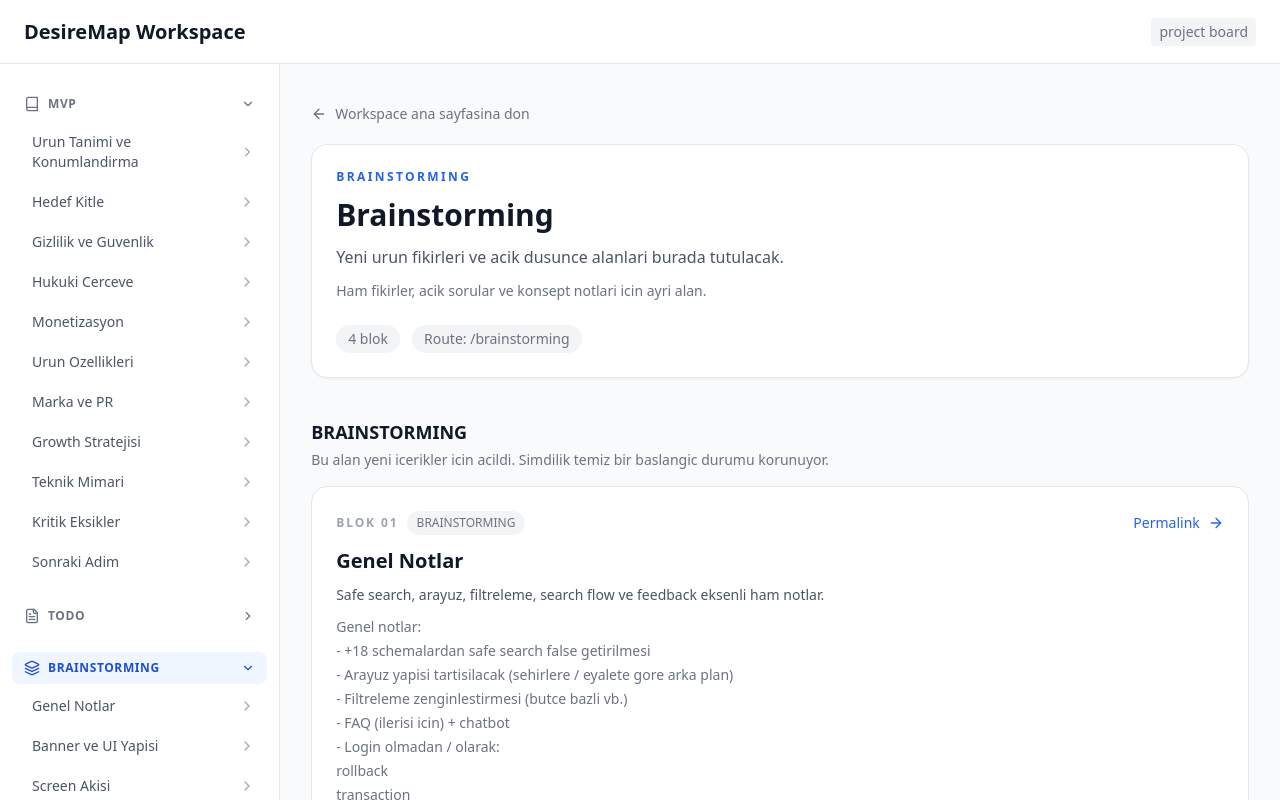
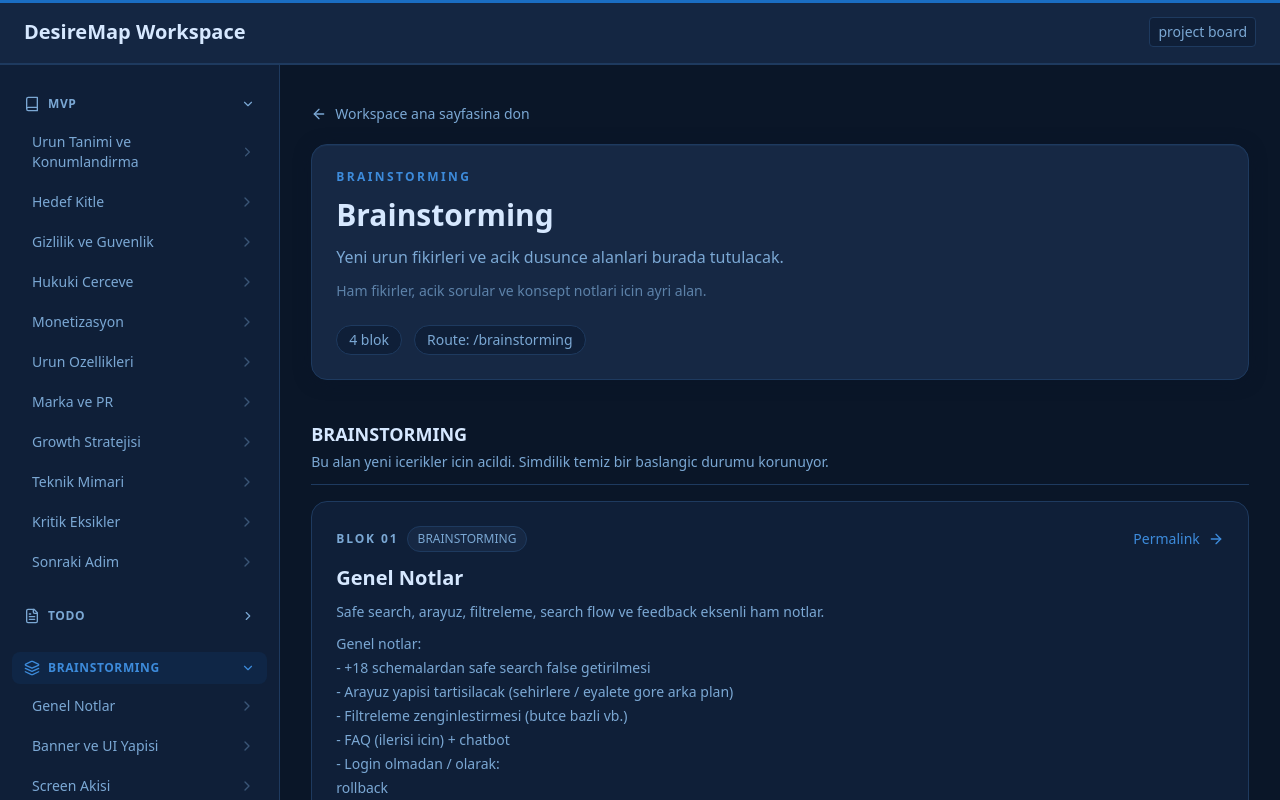
Before and after one commit to ubterzioglu/desiredash, a Next.js app: page /brainstorming in a window 1280 px wide. Shown: the top 800 px of the page. Built offline with nearby package versions, Linux system fonts and the light colour scheme; no server answers.

Commit message:
easy booking

```diff
--- a/src/components/layout/DocsShell.tsx
+++ b/src/components/layout/DocsShell.tsx
@@ -87,7 +87,7 @@ export default function DocsShell({ children }: DocsShellProps) {
     <div className="docs-shell">
       <a
         href="#docs-main-content"
-        className="sr-only fixed left-4 top-4 z-[60] rounded-md bg-white px-4 py-2 text-sm font-medium text-gray-900 shadow-lg focus:not-sr-only focus:outline-none focus:ring-2 focus:ring-primary-500"
+        className="sr-only fixed left-4 top-4 z-[60] rounded-md bg-canvas-elevated px-4 py-2 text-sm font-medium text-ink-primary shadow-lg ring-1 ring-canvas-border focus:not-sr-only focus:outline-none focus:ring-2 focus:ring-xp-blue"
       >
         Skip to main content
       </a>
--- a/src/components/layout/Header.tsx
+++ b/src/components/layout/Header.tsx
@@ -14,14 +14,14 @@ export default function Header({
   menuButtonRef,
 }: HeaderProps) {
   return (
-    <header className="fixed inset-x-0 top-0 z-50 h-[var(--docs-header-height)] border-b border-gray-200 bg-white/95 backdrop-blur">
+    <header className="fixed inset-x-0 top-0 z-50 h-[var(--docs-header-height)] border-b border-canvas-border bg-canvas-elevated/95 backdrop-blur" style={{ boxShadow: '0 1px 0 0 #1E3A5F, inset 0 3px 0 0 #1A6DC2' }}>
       <div className="flex h-full items-center justify-between px-4 lg:px-6">
         <div className="flex items-center gap-4">
           <button
             ref={menuButtonRef}
             type="button"
             onClick={onMenuToggle}
-            className="rounded-lg p-2 transition-colors hover:bg-gray-100 focus-visible:outline-none focus-visible:ring-2 focus-visible:ring-primary-500 focus-visible:ring-offset-2 lg:hidden"
+            className="rounded-lg p-2 text-ink-muted transition-colors hover:bg-canvas-base hover:text-ink-primary focus-visible:outline-none focus-visible:ring-2 focus-visible:ring-xp-blue focus-visible:ring-offset-2 focus-visible:ring-offset-canvas-elevated lg:hidden"
             aria-label={
               isSidebarOpen
                 ? 'Close documentation navigation'
@@ -38,13 +38,13 @@ export default function Header({
           </button>
           <Link
             href="/"
-            className="rounded-md text-xl font-semibold text-gray-900 transition-colors hover:text-primary-600 focus-visible:outline-none focus-visible:ring-2 focus-visible:ring-primary-500 focus-visible:ring-offset-2"
+            className="rounded-md text-xl font-semibold text-ink-primary transition-colors hover:text-xp-blue-light focus-visible:outline-none focus-visible:ring-2 focus-visible:ring-xp-blue focus-visible:ring-offset-2 focus-visible:ring-offset-canvas-elevated"
           >
             DesireMap Workspace
           </Link>
         </div>
         <div className="flex items-center gap-4">
-          <span className="text-sm text-gray-500 bg-gray-100 px-2 py-1 rounded">
+          <span className="text-sm text-ink-muted bg-canvas-surface border border-canvas-border px-2 py-1 rounded">
             project board
           </span>
         </div>
--- a/src/components/layout/MainContent.tsx
+++ b/src/components/layout/MainContent.tsx
@@ -27,34 +27,34 @@ export default function MainContent({ categorySlug }: MainContentProps) {
         {contentView.backLink && (
           <Link
             href={contentView.backLink.href}
-            className="inline-flex items-center gap-2 rounded-md text-sm font-medium text-gray-500 transition-colors hover:text-gray-900 focus-visible:outline-none focus-visible:ring-2 focus-visible:ring-primary-500 focus-visible:ring-offset-2"
+            className="inline-flex items-center gap-2 rounded-md text-sm font-medium text-ink-muted transition-colors hover:text-ink-primary focus-visible:outline-none focus-visible:ring-2 focus-visible:ring-xp-blue focus-visible:ring-offset-2 focus-visible:ring-offset-canvas-base"
           >
             <ArrowLeft size={16} aria-hidden="true" />
             {contentView.backLink.label}
           </Link>
         )}
 
-        <div className="rounded-2xl border border-gray-200 bg-white p-6 shadow-sm">
+        <div className="rounded-2xl border border-canvas-border bg-canvas-elevated p-6 shadow-sm" style={{ boxShadow: '0 2px 16px rgba(10,22,40,0.7), inset 0 1px 0 rgba(61,139,219,0.08)' }}>
           {contentView.eyebrow && (
-            <p className="text-xs font-semibold uppercase tracking-[0.2em] text-primary-600">
+            <p className="text-xs font-semibold uppercase tracking-[0.2em] text-xp-blue-light">
               {contentView.eyebrow}
             </p>
           )}
-          <h1 className="mt-3 text-3xl font-bold text-gray-900">
+          <h1 className="mt-3 text-3xl font-bold text-ink-primary">
             {contentView.title}
           </h1>
-          <p className="mt-3 max-w-3xl text-base text-gray-600">
+          <p className="mt-3 max-w-3xl text-base text-ink-muted">
             {contentView.description}
           </p>
           {contentView.supportingText && (
-            <p className="mt-3 max-w-3xl text-sm text-gray-500">
+            <p className="mt-3 max-w-3xl text-sm text-ink-muted opacity-70">
               {contentView.supportingText}
             </p>
           )}
           {contentView.metaBadges && contentView.metaBadges.length > 0 && (
-            <div className="mt-6 flex flex-wrap gap-3 text-sm text-gray-500">
+            <div className="mt-6 flex flex-wrap gap-3 text-sm text-ink-muted">
               {contentView.metaBadges.map((metaBadge) => (
-                <span key={metaBadge} className="rounded-full bg-gray-100 px-3 py-1">
+                <span key={metaBadge} className="rounded-full bg-canvas-surface border border-canvas-border px-3 py-1">
                   {metaBadge}
                 </span>
               ))}
@@ -62,15 +62,15 @@ export default function MainContent({ categorySlug }: MainContentProps) {
           )}
 
           {contentView.search && (
-            <div className="mt-8 border-t border-gray-200 pt-6">
+            <div className="mt-8 border-t border-canvas-border pt-6">
               <div className="mb-2 flex items-center justify-between gap-3">
                 <label
                   htmlFor={searchInputId}
-                  className="text-sm font-medium text-gray-700"
+                  className="text-sm font-medium text-ink-muted"
                 >
                   {contentView.search.label}
                 </label>
-                <span className="rounded-full bg-amber-50 px-3 py-1 text-xs font-semibold uppercase tracking-[0.16em] text-amber-700">
+                <span className="rounded-full bg-xp-yellow/10 border border-xp-yellow/30 px-3 py-1 text-xs font-semibold uppercase tracking-[0.16em] text-xp-yellow">
                   Placeholder UI
                 </span>
               </div>
@@ -84,15 +84,15 @@ export default function MainContent({ categorySlug }: MainContentProps) {
                   autoComplete="off"
                   aria-readonly="true"
                   aria-describedby={searchHelperId}
-                  className="w-full rounded-lg border border-gray-200 bg-gray-50 py-3 pl-11 pr-4 text-sm text-gray-500 focus-visible:border-transparent focus-visible:outline-none focus-visible:ring-2 focus-visible:ring-primary-500"
+                  className="w-full rounded-lg border border-canvas-border bg-canvas-surface py-3 pl-11 pr-4 text-sm text-ink-muted placeholder:text-ink-muted/50 focus-visible:border-transparent focus-visible:outline-none focus-visible:ring-2 focus-visible:ring-xp-blue"
                 />
                 <Search
-                  className="absolute left-4 top-1/2 -translate-y-1/2 text-gray-400"
+                  className="absolute left-4 top-1/2 -translate-y-1/2 text-ink-muted opacity-40"
                   size={18}
                   aria-hidden="true"
                 />
               </div>
-              <p id={searchHelperId} className="mt-2 text-sm text-gray-400">
+              <p id={searchHelperId} className="mt-2 text-sm text-ink-muted opacity-50">
                 {contentView.search.helperText}
               </p>
             </div>
@@ -143,8 +143,8 @@ export default function MainContent({ categorySlug }: MainContentProps) {
               })}
             </div>
           ) : (
-            <div className="rounded-2xl border border-dashed border-gray-300 bg-white p-6 text-sm text-gray-500">
-              <h3 className="text-base font-semibold text-gray-900">
+            <div className="rounded-2xl border border-dashed border-canvas-border bg-canvas-surface p-6 text-sm text-ink-muted">
+              <h3 className="text-base font-semibold text-ink-primary">
                 {section.emptyState?.title ?? 'No content available'}
               </h3>
               <p className="mt-2 max-w-2xl">
@@ -154,7 +154,7 @@ export default function MainContent({ categorySlug }: MainContentProps) {
               {section.emptyState?.action?.type === 'link' && (
                 <Link
                   href={section.emptyState.action.href}
-                  className="mt-4 inline-flex items-center gap-2 rounded-md text-sm font-medium text-primary-600 transition-colors hover:text-primary-700 focus-visible:outline-none focus-visible:ring-2 focus-visible:ring-primary-500 focus-visible:ring-offset-2"
+                  className="mt-4 inline-flex items-center gap-2 rounded-md text-sm font-medium text-xp-blue-light transition-colors hover:text-xp-blue focus-visible:outline-none focus-visible:ring-2 focus-visible:ring-xp-blue focus-visible:ring-offset-2 focus-visible:ring-offset-canvas-surface"
                 >
                   {section.emptyState.action.label}
                 </Link>
--- a/src/components/layout/Sidebar.tsx
+++ b/src/components/layout/Sidebar.tsx
@@ -42,14 +42,14 @@ export default function Sidebar({
       {!isDesktopViewport && isOpen && (
         <button
           type="button"
-          className="fixed inset-0 z-40 bg-black/50 lg:hidden"
+          className="fixed inset-0 z-40 bg-canvas-base/70 lg:hidden"
           onClick={onClose}
           aria-label="Close documentation navigation"
         />
       )}
       <aside
         id="docs-sidebar"
-        className={`fixed left-0 top-[var(--docs-header-height)] z-40 h-[calc(100vh-var(--docs-header-height))] w-[var(--docs-sidebar-width)] border-r border-gray-200 bg-white transition-transform duration-300 ease-in-out lg:translate-x-0 ${
+        className={`fixed left-0 top-[var(--docs-header-height)] z-40 h-[calc(100vh-var(--docs-header-height))] w-[var(--docs-sidebar-width)] border-r border-canvas-border bg-canvas-surface transition-transform duration-300 ease-in-out lg:translate-x-0 ${
           isSidebarVisible
             ? 'visible translate-x-0'
             : 'invisible -translate-x-full lg:visible lg:translate-x-0'
--- a/src/components/layout/SidebarCategory.tsx
+++ b/src/components/layout/SidebarCategory.tsx
@@ -39,10 +39,10 @@ export default function SidebarCategory({
       <div className="py-2">
         <Link
           href={buildDocCategoryHref(slug)}
-          className={`flex w-full items-center gap-2 rounded-lg px-3 py-2 text-xs font-semibold uppercase tracking-wider transition-colors focus-visible:outline-none focus-visible:ring-2 focus-visible:ring-primary-500 focus-visible:ring-offset-2 ${
+          className={`flex w-full items-center gap-2 rounded-lg px-3 py-2 text-xs font-semibold uppercase tracking-wider transition-colors focus-visible:outline-none focus-visible:ring-2 focus-visible:ring-xp-blue focus-visible:ring-offset-2 focus-visible:ring-offset-canvas-surface ${
             active
-              ? 'bg-primary-50 text-primary-700'
-              : 'text-gray-500 hover:bg-gray-100 hover:text-gray-700'
+              ? 'text-xp-blue-light bg-xp-blue/10'
+              : 'text-ink-muted hover:bg-canvas-elevated hover:text-ink-primary'
           }`}
           aria-current={active ? 'page' : undefined}
         >
@@ -66,10 +66,10 @@ export default function SidebarCategory({
         onClick={onToggle}
         aria-expanded={isExpanded}
         aria-controls={panelId}
-        className={`flex w-full items-center gap-2 rounded-lg px-3 py-2 text-xs font-semibold uppercase tracking-wider transition-colors focus-visible:outline-none focus-visible:ring-2 focus-visible:ring-primary-500 focus-visible:ring-offset-2 ${
+        className={`flex w-full items-center gap-2 rounded-lg px-3 py-2 text-xs font-semibold uppercase tracking-wider transition-colors focus-visible:outline-none focus-visible:ring-2 focus-visible:ring-xp-blue focus-visible:ring-offset-2 focus-visible:ring-offset-canvas-surface ${
           active
-            ? 'bg-primary-50 text-primary-700'
-            : 'text-gray-500 hover:bg-gray-100 hover:text-gray-700'
+            ? 'text-xp-blue-light bg-xp-blue/10'
+            : 'text-ink-muted hover:bg-canvas-elevated hover:text-ink-primary'
         }`}
       >
         {icon && (
--- a/src/components/layout/SidebarItem.tsx
+++ b/src/components/layout/SidebarItem.tsx
@@ -37,7 +37,7 @@ export default function SidebarItem({
       <span>{label}</span>
       <ChevronRight
         size={16}
-        className="ml-auto opacity-50 transition-opacity group-hover:opacity-80"
+        className="ml-auto text-ink-muted opacity-40 transition-opacity group-hover:opacity-70"
         aria-hidden="true"
       />
     </Link>
--- a/src/components/ui/ContentCard.tsx
+++ b/src/components/ui/ContentCard.tsx
@@ -46,7 +46,7 @@ export default function ContentCard({
     'content-card group',
     density === 'detail' ? 'rounded-2xl' : '',
     isCardInteractive
-      ? 'block cursor-pointer focus-visible:outline-none focus-visible:ring-2 focus-visible:ring-primary-500 focus-visible:ring-offset-2'
+      ? 'block cursor-pointer focus-visible:outline-none focus-visible:ring-2 focus-visible:ring-xp-blue focus-visible:ring-offset-2 focus-visible:ring-offset-canvas-base'
       : 'block',
     density === 'compact' ? 'p-5' : '',
   ]
@@ -55,16 +55,16 @@ export default function ContentCard({
 
   const titleClasses =
     density === 'detail'
-      ? 'text-xl font-semibold text-gray-900'
-      : 'text-base font-semibold text-gray-900 transition-colors group-hover:text-primary-600 group-focus-visible:text-primary-600'
+      ? 'text-xl font-semibold text-ink-primary'
+      : 'text-base font-semibold text-ink-primary transition-colors group-hover:text-xp-blue-light group-focus-visible:text-xp-blue-light'
 
   const descriptionClasses =
     density === 'detail'
-      ? 'text-sm leading-6 text-gray-600'
-      : 'text-sm text-gray-500'
+      ? 'text-sm leading-6 text-ink-muted'
+      : 'text-sm text-ink-muted'
 
   const actionMarkup = action ? (
-    <span className="inline-flex items-center gap-2 text-sm font-medium text-primary-600 transition-colors hover:text-primary-700">
+    <span className="inline-flex items-center gap-2 text-sm font-medium text-xp-blue-light transition-colors hover:text-xp-blue">
       {action.label}
       <ArrowRight size={16} aria-hidden="true" />
     </span>
@@ -79,7 +79,7 @@ export default function ContentCard({
       return (
         <Link
           href={action.href}
-          className="inline-flex items-center gap-2 rounded-md text-sm font-medium text-primary-600 transition-colors hover:text-primary-700 focus-visible:outline-none focus-visible:ring-2 focus-visible:ring-primary-500 focus-visible:ring-offset-2"
+          className="inline-flex items-center gap-2 rounded-md text-sm font-medium text-xp-blue-light transition-colors hover:text-xp-blue focus-visible:outline-none focus-visible:ring-2 focus-visible:ring-xp-blue focus-visible:ring-offset-2 focus-visible:ring-offset-canvas-surface"
         >
           {actionMarkup}
         </Link>
@@ -90,7 +90,7 @@ export default function ContentCard({
       <button
         type="button"
         onClick={action.onClick}
-        className="inline-flex items-center gap-2 rounded-md text-sm font-medium text-primary-600 transition-colors hover:text-primary-700 focus-visible:outline-none focus-visible:ring-2 focus-visible:ring-primary-500 focus-visible:ring-offset-2"
+        className="inline-flex items-center gap-2 rounded-md text-sm font-medium text-xp-blue-light transition-colors hover:text-xp-blue focus-visible:outline-none focus-visible:ring-2 focus-visible:ring-xp-blue focus-visible:ring-offset-2 focus-visible:ring-offset-canvas-surface"
       >
         {actionMarkup}
       </button>
@@ -107,7 +107,7 @@ export default function ContentCard({
       <div className="flex items-start gap-4">
         {icon && density !== 'detail' && (
           <div
-            className="flex h-10 w-10 shrink-0 items-center justify-center rounded-lg bg-primary-50 text-primary-600 transition-colors group-hover:bg-primary-100"
+            className="flex h-10 w-10 shrink-0 items-center justify-center rounded-lg bg-xp-blue/10 text-xp-blue-light transition-colors group-hover:bg-xp-blue/20"
             aria-hidden="true"
           >
             {icon}
@@ -118,12 +118,12 @@ export default function ContentCard({
             <div className="flex flex-wrap items-center justify-between gap-3">
               <div className="flex flex-wrap items-center gap-2">
                 {eyebrow && (
-                  <p className="text-xs font-semibold uppercase tracking-[0.16em] text-gray-400">
+                  <p className="text-xs font-semibold uppercase tracking-[0.16em] text-ink-muted">
                     {eyebrow}
                   </p>
                 )}
                 {badge && (
-                  <span className="rounded-full bg-gray-100 px-2.5 py-1 text-xs font-medium text-gray-500">
+                  <span className="rounded-full bg-canvas-elevated border border-canvas-border px-2.5 py-1 text-xs font-medium text-ink-muted">
                     {badge}
                   </span>
                 )}
@@ -139,7 +139,7 @@ export default function ContentCard({
               {description}
             </p>
             {detail && (
-              <p className="whitespace-pre-line text-sm leading-6 text-gray-500">
+              <p className="whitespace-pre-line text-sm leading-6 text-ink-muted">
                 {detail}
               </p>
             )}
--- a/src/components/ui/SectionHeading.tsx
+++ b/src/components/ui/SectionHeading.tsx
@@ -10,12 +10,12 @@ export default function SectionHeading({
   description,
 }: SectionHeadingProps) {
   return (
-    <div className="space-y-1">
-      <h2 id={id} className="text-lg font-semibold text-gray-900">
+    <div className="space-y-1 border-b border-canvas-border pb-3">
+      <h2 id={id} className="text-lg font-semibold text-ink-primary">
         {title}
       </h2>
       {description && (
-        <p className="max-w-3xl text-sm text-gray-500">
+        <p className="max-w-3xl text-sm text-ink-muted">
           {description}
         </p>
       )}
--- a/src/styles/globals.css
+++ b/src/styles/globals.css
@@ -16,13 +16,32 @@
   }
 
   body {
-    @apply bg-gray-50 text-gray-900 antialiased;
+    @apply bg-canvas-base text-ink-primary antialiased;
+  }
+
+  /* XP-style dark scrollbar */
+  ::-webkit-scrollbar {
+    width: 6px;
+    height: 6px;
+  }
+
+  ::-webkit-scrollbar-track {
+    @apply bg-canvas-surface;
+  }
+
+  ::-webkit-scrollbar-thumb {
+    background: rgba(26, 109, 194, 0.45);
+    border-radius: 3px;
+  }
+
+  ::-webkit-scrollbar-thumb:hover {
+    @apply bg-xp-blue-light;
   }
 }
 
 @layer components {
   .docs-shell {
-    @apply min-h-screen bg-gray-50;
+    @apply min-h-screen bg-canvas-base;
     padding-top: var(--docs-header-height);
   }
 
@@ -42,19 +61,29 @@
   }
 
   .sidebar-item {
-    @apply flex cursor-pointer items-center gap-3 rounded-lg px-3 py-2 text-sm font-medium text-gray-600 transition-colors hover:bg-gray-100 hover:text-gray-900 focus-visible:outline-none focus-visible:ring-2 focus-visible:ring-primary-500 focus-visible:ring-offset-2;
+    @apply flex cursor-pointer items-center gap-3 rounded-lg px-3 py-2 text-sm font-medium
+           text-ink-muted transition-colors
+           hover:bg-canvas-elevated hover:text-ink-primary
+           focus-visible:outline-none focus-visible:ring-2 focus-visible:ring-xp-blue focus-visible:ring-offset-2 focus-visible:ring-offset-canvas-surface;
   }
 
   .sidebar-item.active {
-    @apply bg-primary-50 font-semibold text-primary-700 ring-1 ring-inset ring-primary-100;
+    @apply font-semibold text-xp-blue-light;
+    background-color: rgba(26, 109, 194, 0.15);
+    box-shadow: inset 0 0 0 1px rgba(61, 139, 219, 0.25);
   }
 
   .sidebar-category {
-    @apply text-xs font-semibold text-gray-400 uppercase tracking-wider px-3 py-2;
+    @apply text-xs font-semibold text-ink-muted uppercase tracking-wider px-3 py-2 opacity-60;
   }
 
   .content-card {
-    @apply rounded-lg border border-gray-200 bg-white p-6 transition-shadow hover:shadow-md;
+    @apply rounded-lg border border-canvas-border bg-canvas-surface p-6 transition-all;
+  }
+
+  .content-card:hover {
+    border-color: #1A6DC2;
+    box-shadow: 0 0 0 1px rgba(26, 109, 194, 0.25), 0 4px 20px rgba(10, 22, 40, 0.6);
   }
 }
 
--- a/tailwind.config.js
+++ b/tailwind.config.js
@@ -20,6 +20,27 @@ module.exports = {
           800: '#1e40af',
           900: '#1e3a8a',
         },
+        // Windows XP accent colours
+        xp: {
+          blue: '#1A6DC2',
+          'blue-light': '#3D8BDB',
+          'blue-dark': '#0F4C8A',
+          green: '#4CAF50',
+          red: '#CC3300',
+          yellow: '#F5A500',
+        },
+        // Dark canvas surfaces
+        canvas: {
+          base: '#0A1628',
+          surface: '#0F1F38',
+          elevated: '#162844',
+          border: '#1E3A5F',
+        },
+        // Dark text
+        ink: {
+          primary: '#D6E8FF',
+          muted: '#7BA8D4',
+        },
       },
     },
   },
```
Also changed, not shown: 2 other files (tests, documents, lock files or other folders).
